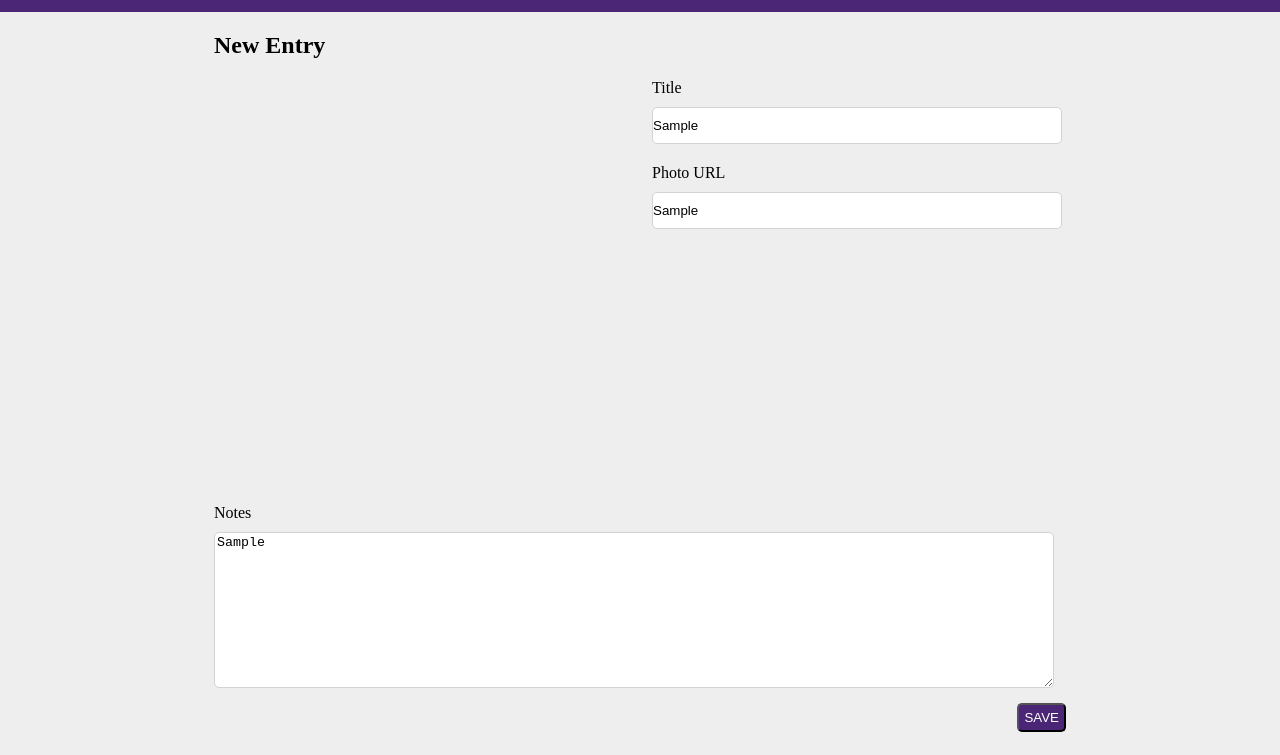
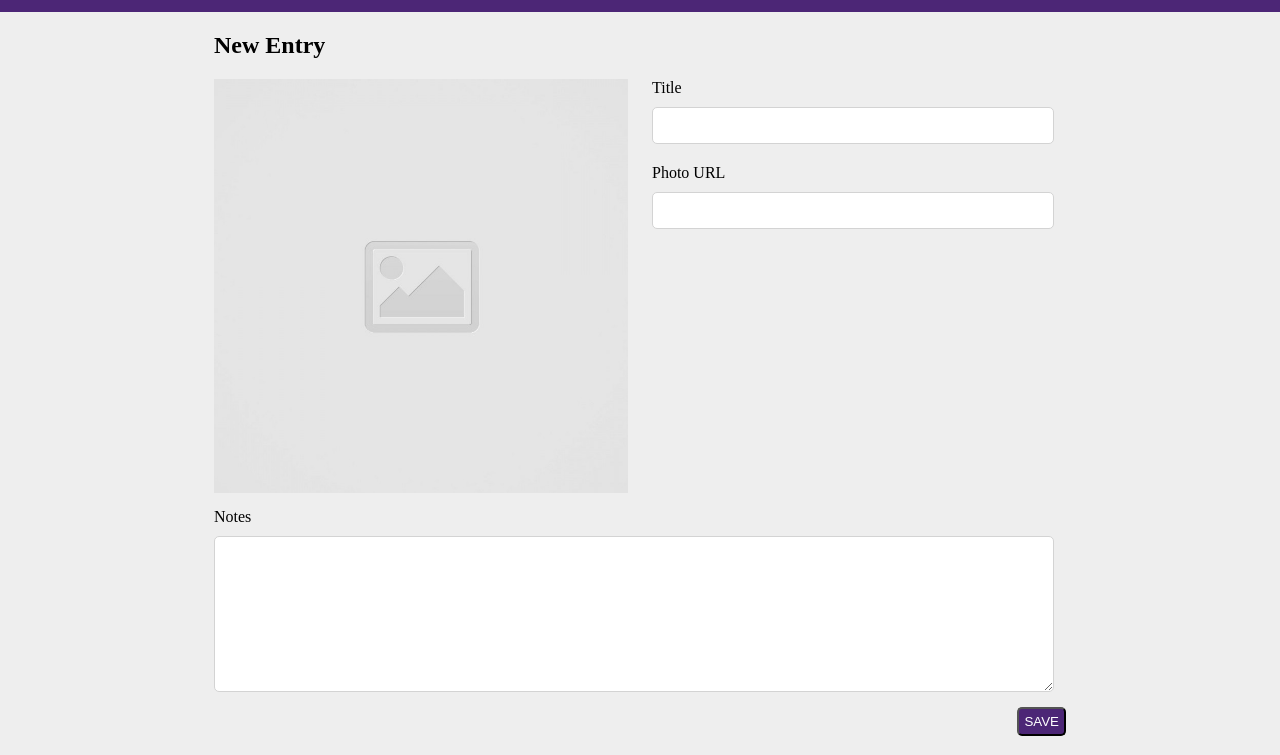
Before and after one commit to Ajowyang/code-journal, a website: page index.html in a window 1280 px wide. Both pictures are taken after typing "Sample", "Sample", "Sample" into the empty fields and a click on the button "SAVE". Shown: the part 45-800 px from the top of the page. Drawn offline with Linux system fonts and the light colour scheme.

Commit message:
removed css styling that was unnecessary and tested functionality again

```diff
--- a/css/layout.css
+++ b/css/layout.css
@@ -84,7 +84,3 @@
 .margin-bottom {
   margin-bottom: 15px;
 }
-
-/* .margin-right {
-  margin-right: 1px;
-} */
--- a/css/styles.css
+++ b/css/styles.css
@@ -17,8 +17,7 @@ button {
 
 .preview-img {
   width: 100%;
-  min-height: 410px;
-  min-width: 410px;
+  height: 100%;
 }
 
 .entry-input {
@@ -26,13 +25,14 @@ button {
   border-radius: 5px;
   padding: 10px 0;
   margin-bottom: 20px;
-  min-width: 410px;
+  padding-left: 10px;
+  min-width: 230px;
 }
 
 .notes-area {
   border: 1px solid #d3d3d3;
   border-radius: 5px;
-  width: 100%;
+  min-width: 50%;
 }
 
 .save-button {
--- a/js/data.js
+++ b/js/data.js
@@ -1,8 +1,13 @@
 'use strict';
-/* exported data */
-let data = {
-  view: 'entry-form',
-  entries: [],
-  editing: null,
-  nextEntryId: 1,
-};
+let data = readData();
+function writeData() {
+  const dataJSON = JSON.stringify(data);
+  localStorage.setItem('data', dataJSON);
+}
+function readData() {
+  const dataJsonString = localStorage.getItem('data');
+  if (!dataJsonString) {
+    return { view: '', entries: [], editing: null, nextEntryId: 1 };
+  }
+  return JSON.parse(dataJsonString);
+}
--- a/js/main.js
+++ b/js/main.js
@@ -1,21 +1,44 @@
 'use strict';
-/* global data */
-let $urlInput = document.querySelector('#photo-URL');
+/* import global data */
+const $urlInput = document.querySelector('#photo-URL');
 if (!$urlInput) throw new Error('.photo-URL-input query failed!');
-//querying url input
-let $previewImg = document.querySelector('.preview-img');
+// querying photo url input
+const $previewImg = document.querySelector('.preview-img');
 if (!$previewImg) throw new Error('.preview-img query failed!');
-//querying preview img
-let $titleInput = document.querySelector('#title');
+// querying preview img
+const $titleInput = document.querySelector('#title');
 if (!$titleInput) throw new Error('#title query failed!');
-let $entryForm = document.querySelector('#entry-form');
+// query title input
+const $notes = document.querySelector('#notes');
+if (!$notes) throw new Error('#notes query failed!');
+// query notes text area
+const $entryForm = document.querySelector('#entry-form');
 if (!$entryForm) throw new Error('.entryForm query failed!');
-//querying entry form
-$urlInput.addEventListener('input', function (event) {
+// querying entry form
+$urlInput.addEventListener('input', function () {
   const inputValue = $urlInput.value;
   console.log(inputValue);
   $previewImg.src = inputValue;
 });
 $entryForm.addEventListener('submit', function (event) {
   event.preventDefault();
+  //prevents the page from refreshing when the form is submitted
+  const newObj = {
+    title: $titleInput.value,
+    photoUrl: $urlInput.value,
+    notes: $notes.value,
+    entryId: data.nextEntryId,
+  };
+  //stores the form's input values in a new object
+  //assigns an `entryId` property to the new object, taken from the `nextEntryId` property of the data model.
+  data.nextEntryId++;
+  //increments the `nextEntryId` property of the data model so if another entry submitted later, it will receive diff `entryId`.
+  data.entries.unshift(newObj);
+  //adds the new object to the beginning of the data model's array of entries.
+  // console.log(newObj);
+  writeData();
+  $previewImg.setAttribute('src', '../images/placeholder-image-square.jpg');
+  //resets the preview image's `src` attribute back to the placeholder image.
+  $entryForm.reset();
+  //resets form
 });
```
